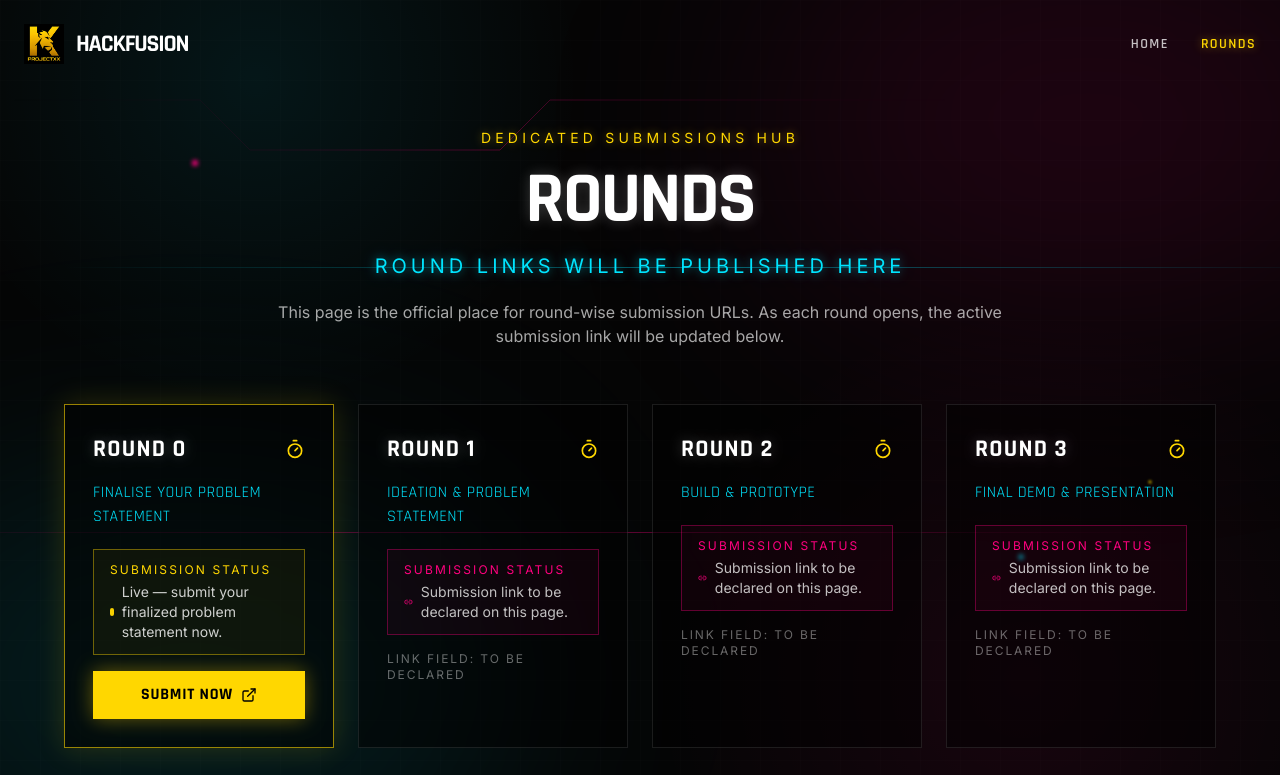
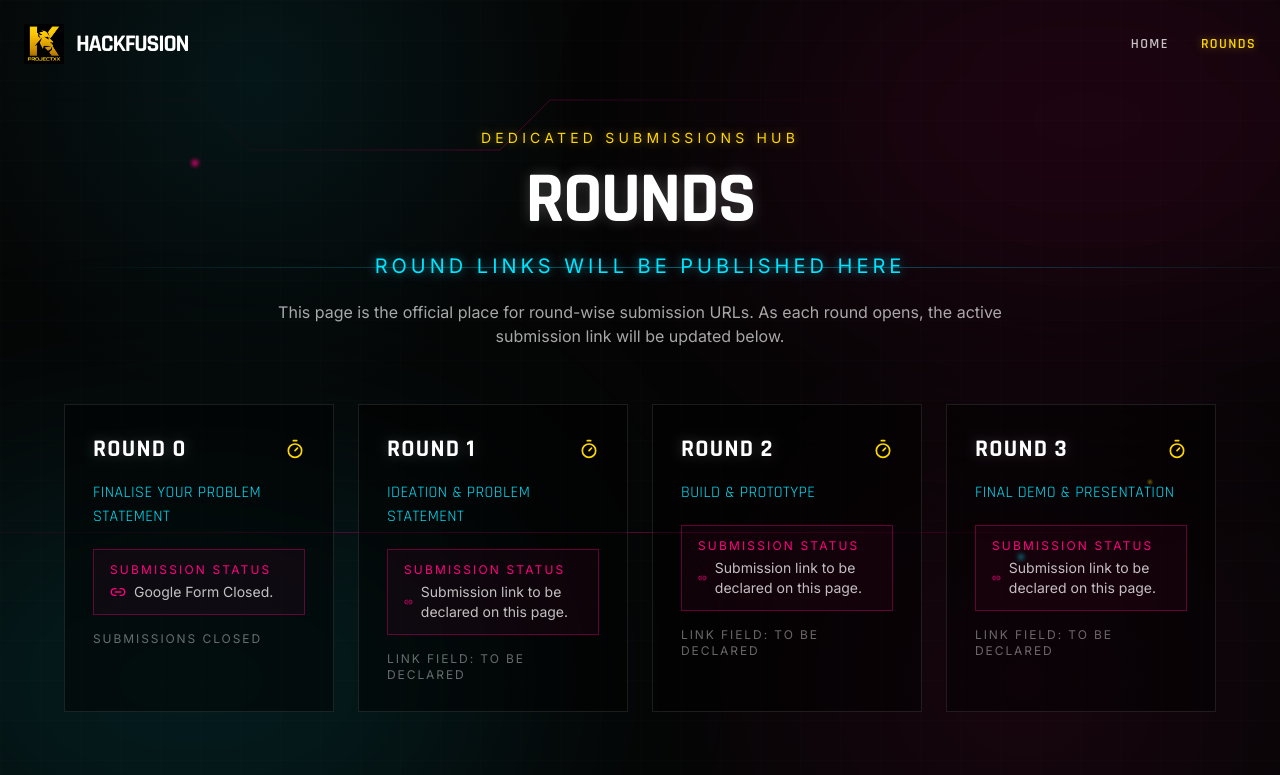
Before and after one commit to chithalurihemanth972-dot/hackfusion.io, a React (Vite) app: page /rounds in a window 1280 px wide. Shown: the top 775 px of the page. Built offline with nearby package versions, Linux system fonts and the light colour scheme.

Commit message:
Mark Round 0 submissions as closed, remove form link

```diff
--- a/src/components/Rounds.tsx
+++ b/src/components/Rounds.tsx
@@ -2,15 +2,12 @@ import { motion } from 'framer-motion';
 import { ExternalLink, Link2, Timer } from 'lucide-react';
 import { HACKATHON_DETAILS } from '../config';
 
-const ROUND_0_FORM_URL =
-  'https://docs.google.com/forms/d/e/1FAIpQLSc6EXN2dztTsK4fq-eqFUWjd_Uqib2VxebQoycY76jYwUU9MA/viewform?usp=header';
-
-const rounds: { title: string; subtitle: string; status: string; link?: string }[] = [
+const rounds: { title: string; subtitle: string; status: string; link?: string; closed?: boolean }[] = [
   {
     title: 'ROUND 0',
     subtitle: 'FINALISE YOUR PROBLEM STATEMENT',
-    status: 'Live — submit your finalized problem statement now.',
-    link: ROUND_0_FORM_URL,
+    status: 'Google Form Closed.',
+    closed: true,
   },
   {
     title: 'ROUND 1',
@@ -103,7 +100,7 @@ const Rounds = () => {
                       {round.status}
                     </p>
                   </div>
-                  <p className="text-white/40 text-xs uppercase tracking-[0.16em]">Link field: To be declared</p>
+                  <p className="text-white/40 text-xs uppercase tracking-[0.16em]">{round.closed ? 'Submissions closed' : 'Link field: To be declared'}</p>
                 </>
               )}
             </motion.article>
```
